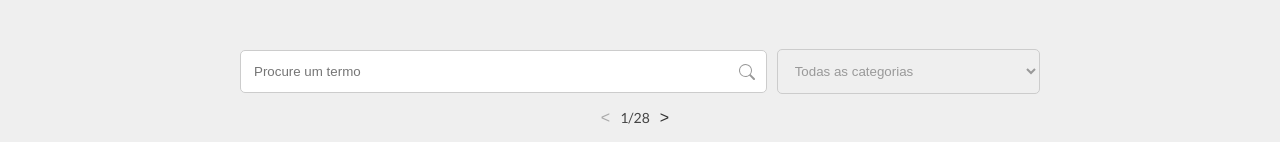
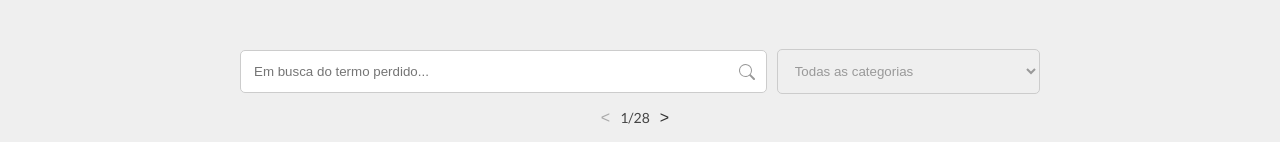
Before and after one commit to joanaleoni/glossario-tech, a React (Create React App) app: page / in a window 1280 px wide. Shown: the part 202-344 px from the top of the page. Built offline with nearby package versions, Linux system fonts and the light colour scheme.

Commit message:
updated search field placeholder text

```diff
--- a/src/components/Filters.js
+++ b/src/components/Filters.js
@@ -24,7 +24,7 @@ function Filters({
       <div className="search-container">
         <input
           type="text"
-          placeholder="Procure um termo"
+          placeholder="Em busca do termo perdido..."
           value={searchTerm}
           onChange={handleSearchChange}
           className="search-input"
```
